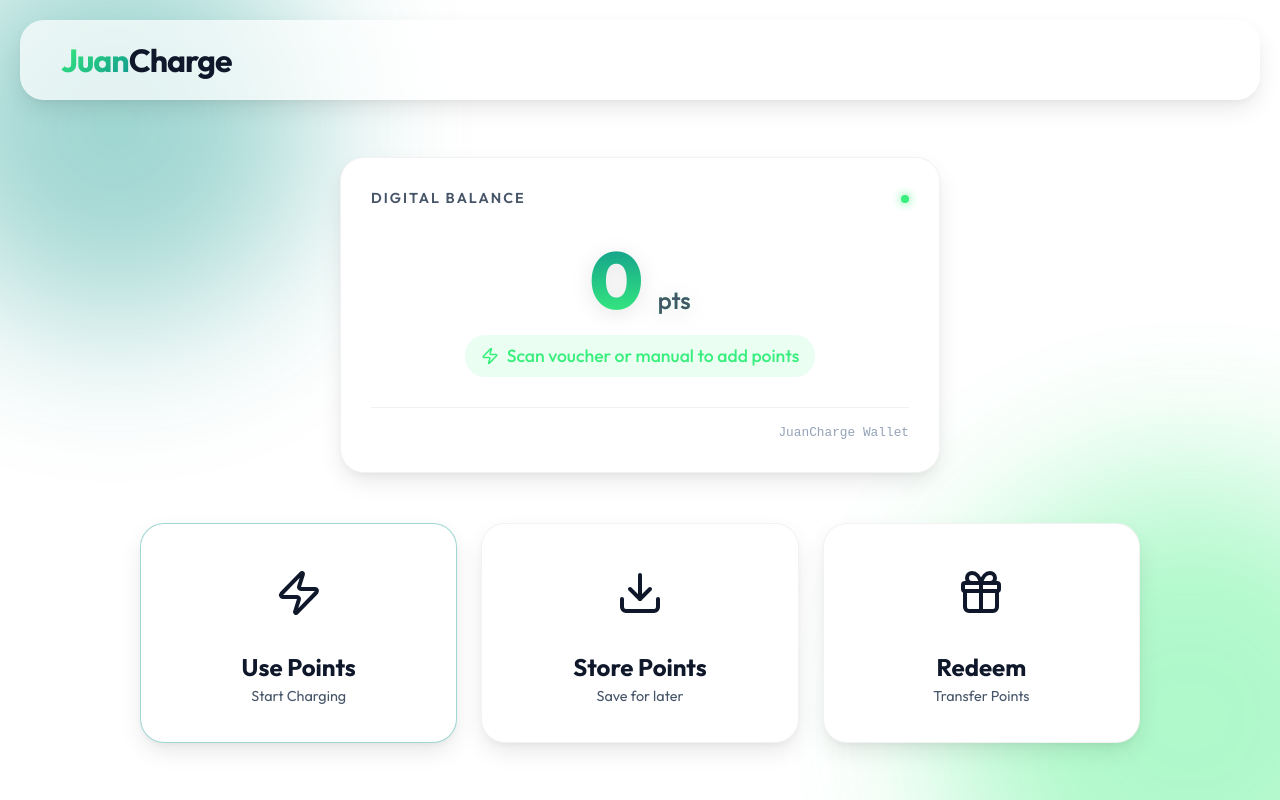
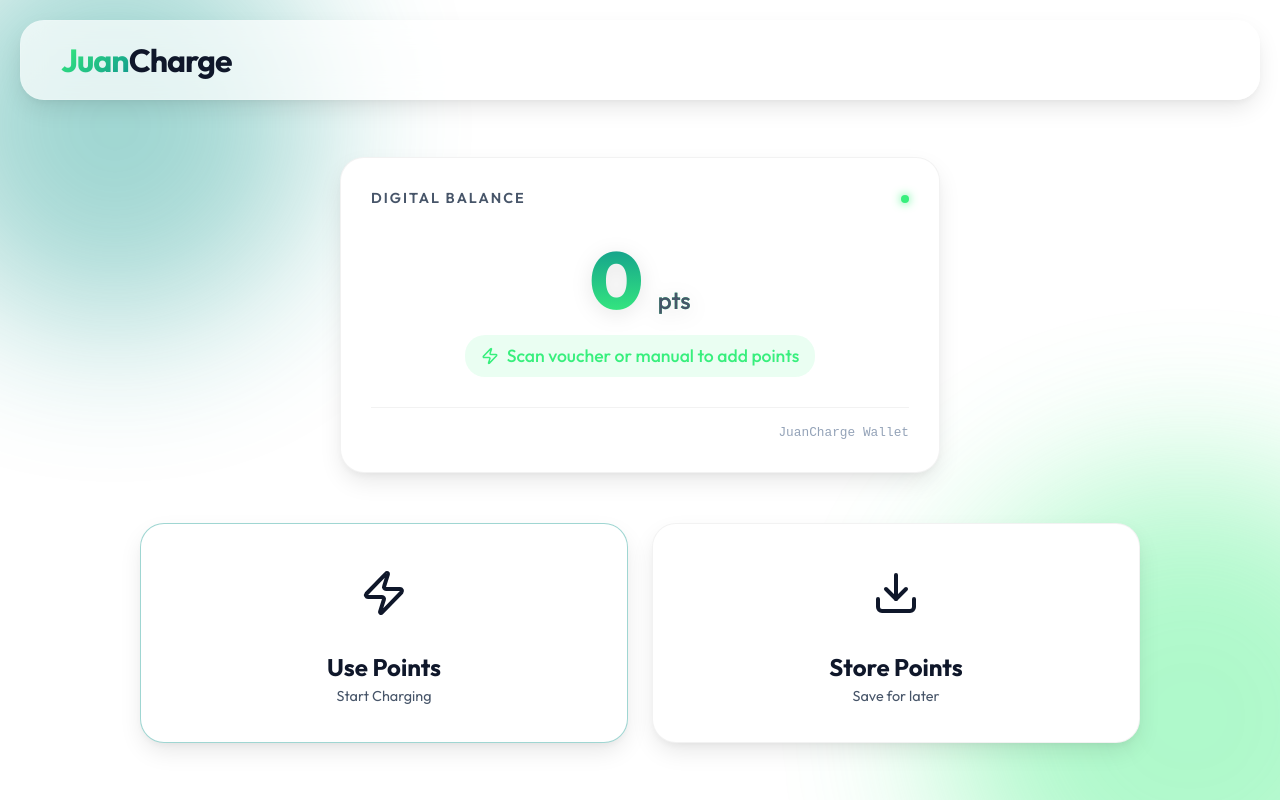
Before and after one commit to mawrk19/JuanCharge-kiosk, a Vue app in the folder juancharge-kiosk/: page / in a window 1280 px wide. Built offline with nearby package versions, Linux system fonts and the light colour scheme.

Commit message:
feat: Remove Redeem button and adjust action grid layout to two columns.

```diff
--- a/juancharge-kiosk/src/App.vue
+++ b/juancharge-kiosk/src/App.vue
@@ -317,14 +317,6 @@
                 <span class="card-desc">Save for later</span>
               </div>
             </button>
-
-            <button class="action-card tertiary glass-panel" @click="goToRedeem">
-              <div class="icon-wrapper"><Gift :size="48" /></div>
-              <div class="card-content">
-                <span class="card-title">Redeem</span>
-                <span class="card-desc">Transfer Points</span>
-              </div>
-            </button>
           </div>
         </div>
 
@@ -536,7 +528,7 @@
 
 .action-grid {
   display: grid;
-  grid-template-columns: repeat(3, 1fr);
+  grid-template-columns: repeat(2, 1fr);
   gap: 24px;
   width: 100%;
 }
```
